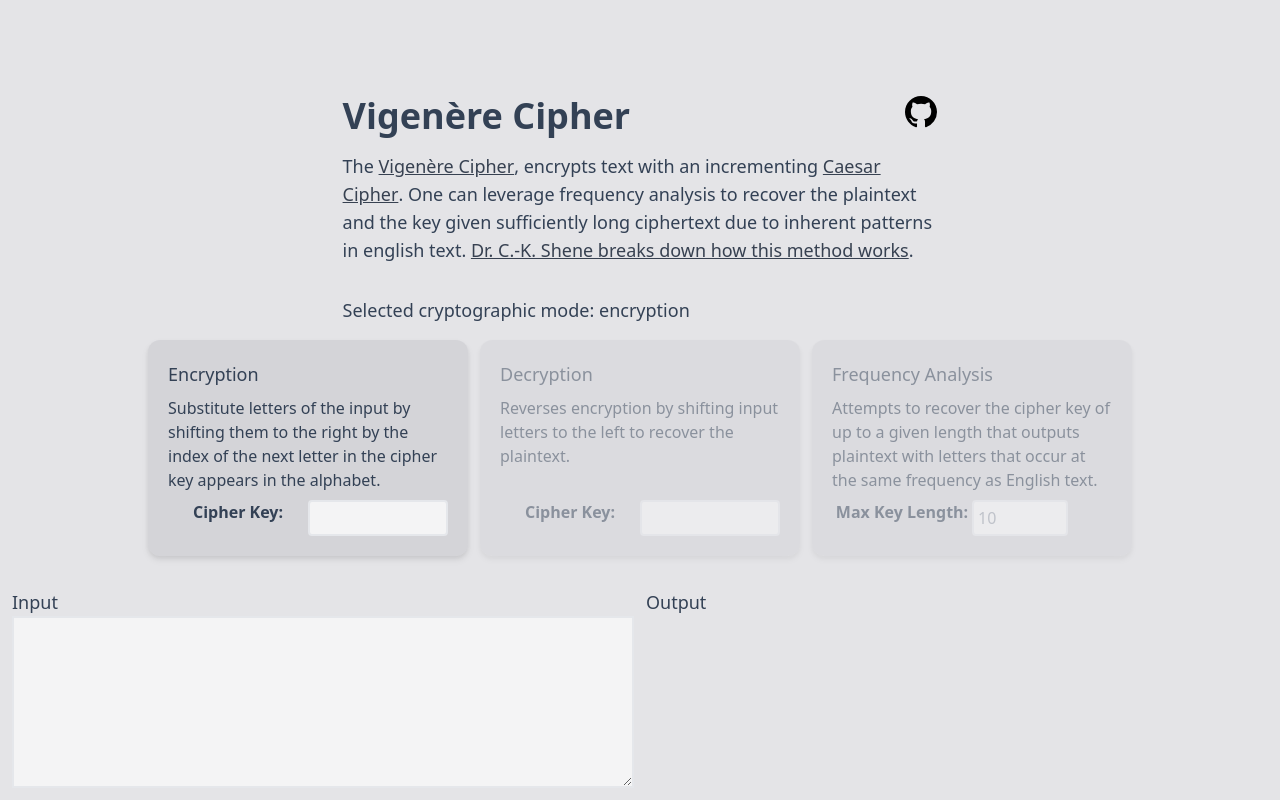
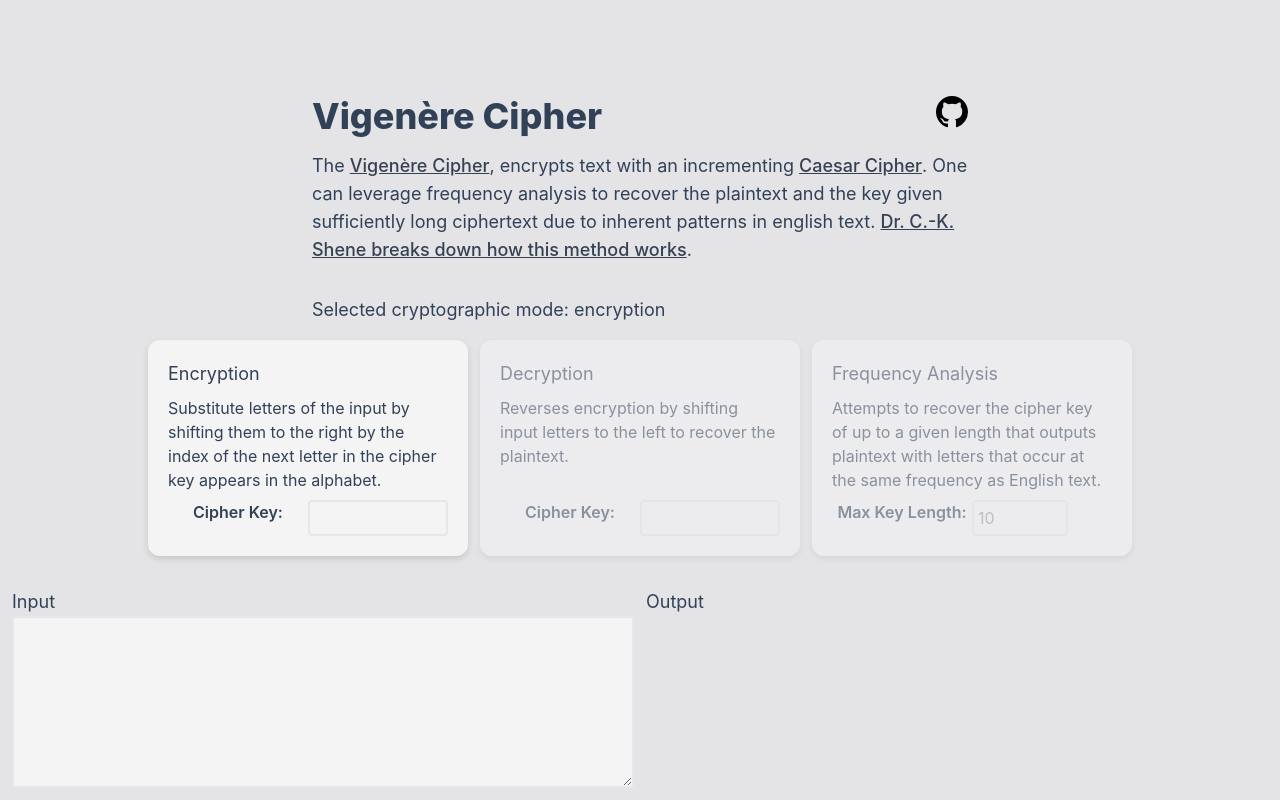
Before and after one commit to nickbabcock/vigenere, a Next.js app: page / in a window 1280 px wide. Built offline with nearby package versions, Linux system fonts and the light colour scheme.

Commit message:
Update to tailwind v4

```diff
--- a/src/components/Card.tsx
+++ b/src/components/Card.tsx
@@ -17,7 +17,7 @@ export const Card = ({
     <button
       className={`flex max-w-xs flex-col gap-2 rounded-xl bg-zinc-300 p-5 drop-shadow-md transition-all hover:drop-shadow-xl focus-visible:drop-shadow-xl dark:bg-zinc-700 ${
         !selected
-          ? "descendents:pointer-events-none cursor-pointer select-none opacity-50 hover:opacity-70 focus-visible:opacity-70"
+          ? "descendents:pointer-events-none cursor-pointer opacity-50 select-none hover:opacity-70 focus-visible:opacity-70"
           : "select-text"
       }`}
       onClick={onClick}
--- a/src/features/cipher/CipherApp.tsx
+++ b/src/features/cipher/CipherApp.tsx
@@ -40,7 +40,7 @@ function CryptCard({
           ref={encryptionRef}
           disabled={mode !== kind}
           id={id}
-          className="w-full rounded border-2 border-gray-200 p-1 dark:border-gray-600"
+          className="w-full rounded-sm border-2 border-gray-200 p-1 dark:border-gray-600"
           onChange={(e) => dispatch.newKey(e.target.value)}
           spellCheck="false"
         />
@@ -85,7 +85,7 @@ function FrequencyAnalysisCard() {
           ref={keyLenRef}
           disabled={mode !== "Frequency Analysis"}
           id={id}
-          className="w-24 rounded border-2 border-gray-200 p-1 dark:border-gray-600"
+          className="w-24 rounded-sm border-2 border-gray-200 p-1 dark:border-gray-600"
           type="number"
           required={mode === "Frequency Analysis"}
           placeholder="10"
--- a/src/pages/index.tsx
+++ b/src/pages/index.tsx
@@ -6,7 +6,7 @@ import { GithubIcon } from "../components/GithubIcon";
 
 const Home: NextPage = () => {
   return (
-    <div className="flex min-h-screen flex-col gap-y-4 px-3 pb-3 pt-8 sm:pt-12 md:pt-16 lg:pt-20 xl:pt-24">
+    <div className="flex min-h-screen flex-col gap-y-4 px-3 pt-8 pb-3 sm:pt-12 md:pt-16 lg:pt-20 xl:pt-24">
       <Head>
         <title>Vigenère Cipher</title>
         <meta
--- a/src/styles/tailwind.css
+++ b/src/styles/tailwind.css
@@ -1,6 +1,4 @@
-@tailwind base;
-@tailwind components;
-@tailwind utilities;
+@import "tailwindcss";
 
 a {
   @apply font-medium text-gray-700 underline hover:text-gray-800 dark:text-gray-300 dark:hover:text-gray-200;
--- a/tailwind.config.js
+++ /dev/null
@@ -1,9 +0,0 @@
-/** @type {import('tailwindcss').Config} */
-
-module.exports = {
-  content: ["./src/**/*.{js,ts,jsx,tsx}"],
-  theme: {
-    extend: {},
-  },
-  plugins: [],
-};
```
Also changed, not shown: package.json (+4 -3 lines), 1 other file (tests, documents, lock files or other folders).
